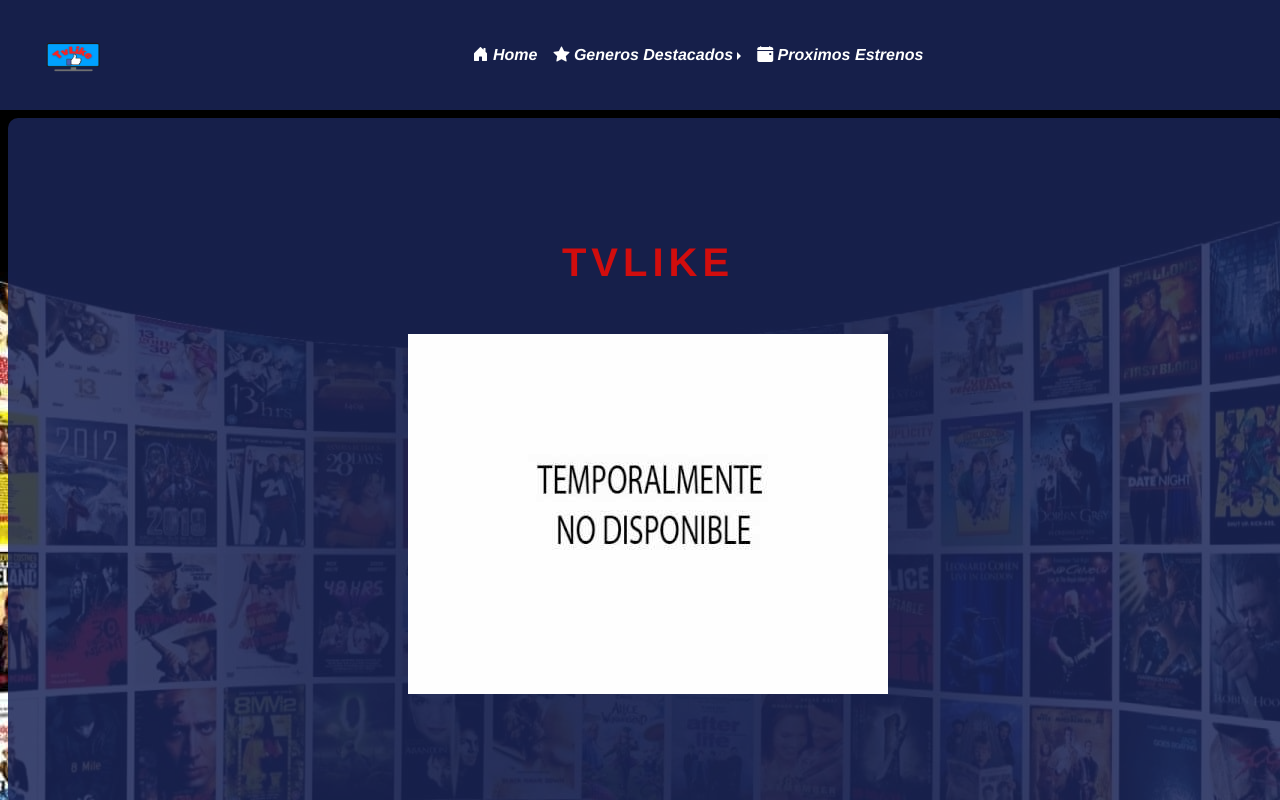
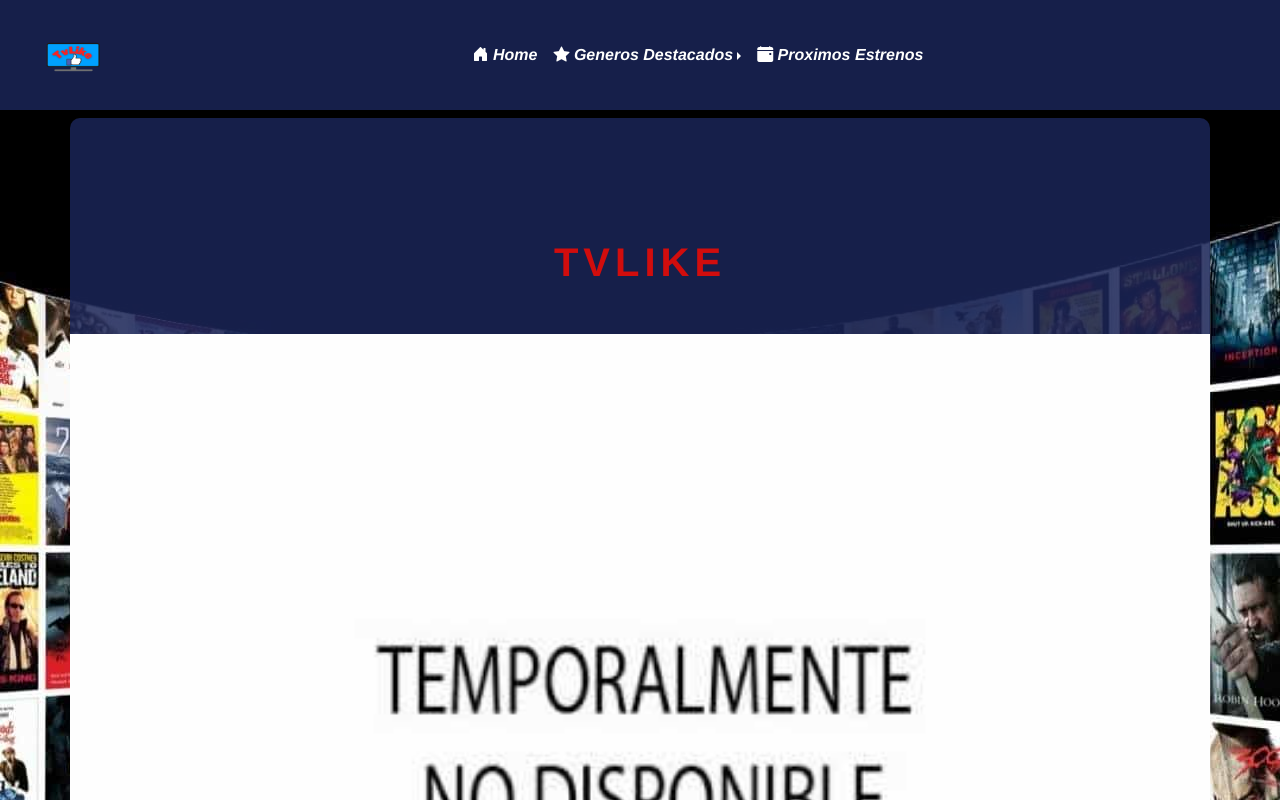
Before and after one commit to aparra67/TvLike-Vue, a Vue app: page /proximos-estrenos in a window 1280 px wide. Shown: the top 800 px of the page. Built offline with nearby package versions, Linux system fonts and the light colour scheme.

Commit message:
Modificacion de bloque de imagen

```diff
--- a/src/views/ProximosView.vue
+++ b/src/views/ProximosView.vue
@@ -1,9 +1,9 @@
 <template>
   <MainLayout>
     <template #next>
-      <div class="container-fluid back m-2">
+      <div class="container mx-auto back m-2">
         <h1 class="mt-2 mb-5 fs-1">tvlike</h1>
-        <img src="../../public/no-disponible.jpg" alt="No disponible" />
+        <img src="../../public/no-disponible.jpg" class="d-block w-100" alt="No disponible" />
       </div>
     </template>
   </MainLayout>
```
